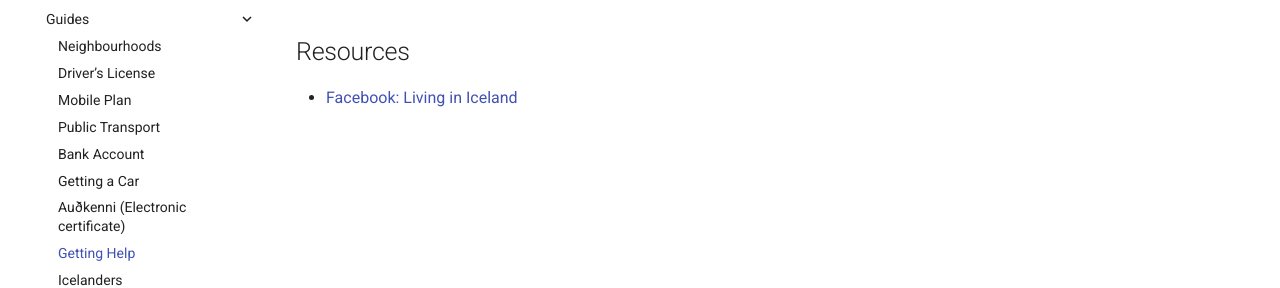
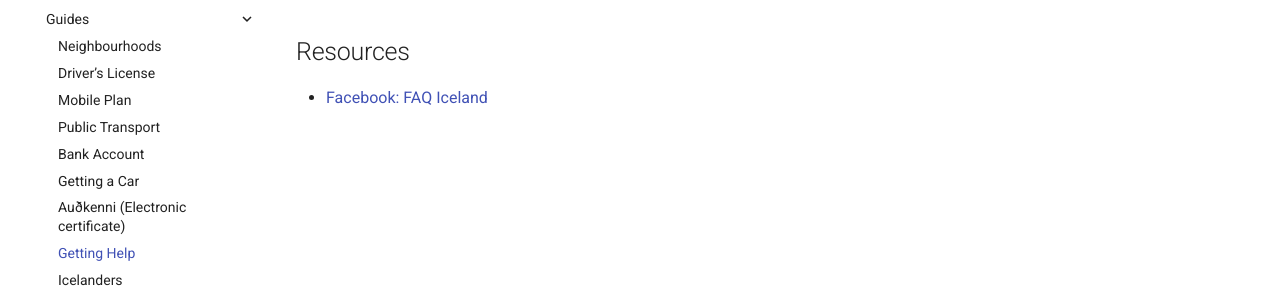
Before and after one commit to jokull/awesome-reykjavik, an MkDocs documentation site: the page built from docs/guides/getting-help.md, in a window 1280 px wide. Shown: the part 146-434 px from the top of the page. Built offline with MkDocs 1.6.1 and Material for MkDocs 9.7.7, drawn with Linux system fonts in a browser that asks for light colours; comment, search, counter and statistics services are not loaded.

Commit message:
Removed the wrong link, fixing 🙄

```diff
--- a/docs/guides/getting-help.md
+++ b/docs/guides/getting-help.md
@@ -2,4 +2,4 @@
 
 ## Resources
 
-- [Facebook: Living in Iceland](https://www.facebook.com/groups/living.in.iceland/)
+- [Facebook: FAQ Iceland](https://www.facebook.com/groups/FAQiceland/)
```
